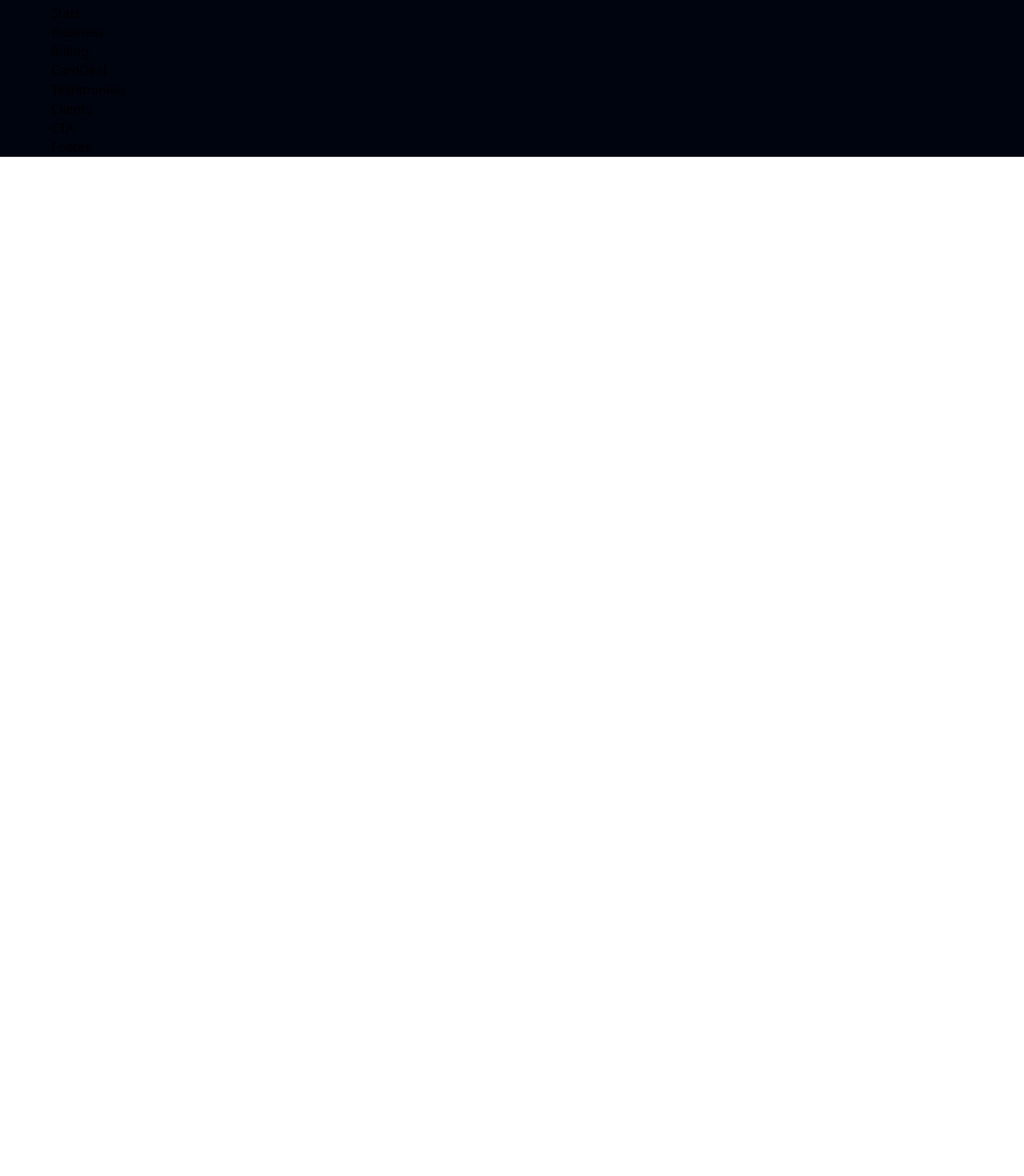
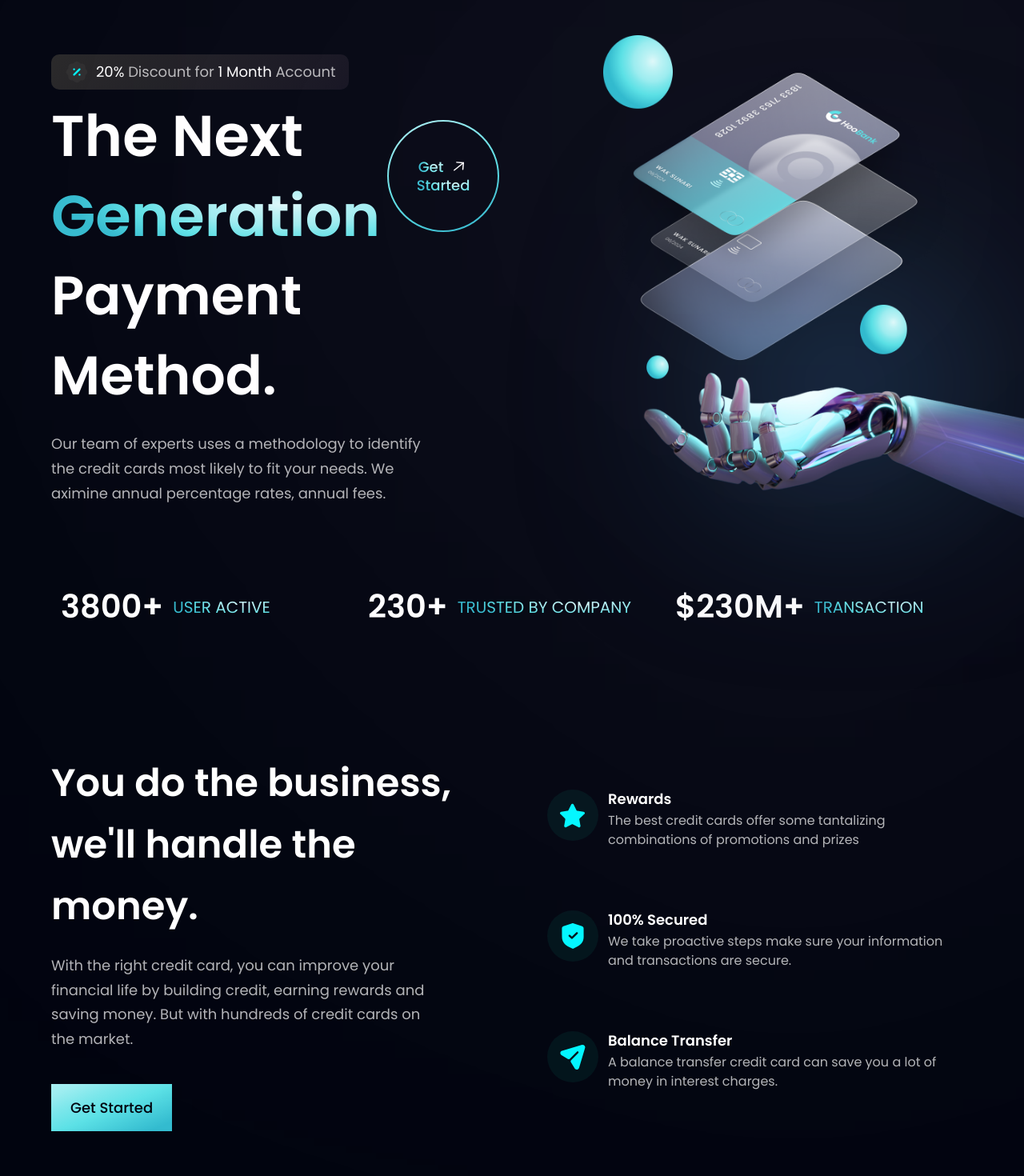
Before and after one commit to HananAndriansyah/bank_modern_app, a React (Vite) app: page / in a window 1280 px wide. Shown: the part 100-1570 px from the top of the page at 80% size. Before the commit the page ends 800 px from the top, so only its background shows below. Built offline with nearby package versions, Linux system fonts and the light colour scheme.

Commit message:
adding hero section and adding business features

```diff
--- a/src/components/Business.jsx
+++ b/src/components/Business.jsx
@@ -1,11 +1,46 @@
-import React from 'react'
+import { features } from "../constants";
+import styles, { layout } from "../style";
+import Button from "./Button";
 
-const Business = () => {
-  return (
-    <div>
-      Business
+const FeatureCard = ({ icon, title, content, index }) => (
+  <div className={`flex flex-row p-6 rounded-[20px] ${index !== features.length - 1 ? "mb-6" : "mb-0" } feature-card `}>
+    <div className={`w-[64px] h-[64px] rounded-full ${styles.flexCenter} bg-dimBlue `}>
+      <img src={icon} alt="icon" className="w-[50%] h-[50%] object-contain " />
     </div>
-  )
-}
 
-export default Business
+    <div className="flex-1 flex flex-col ml-3 ">
+      <h4 className="font-poppins font-semibold text-white text-[18px] leading-[23px] mb-1 ">
+        {title}
+      </h4>
+      <p className="font-poppins font-normal text-dimWhite text-[16px] leading-[24px] mb-1 ">
+        {content}
+      </p>
+    </div>
+  </div>
+);
+
+const Business = () => (
+  <section id="features" className={` ${layout.section}`}>
+    <div className={` ${layout.sectionInfo}`}>
+      <h2 className={` ${styles.heading2}`}>
+        You do the business, <br className="sm:block hidden" />
+        we'll handle the money.
+      </h2>
+      <p className={`${styles.paragraph} max-w-[470px] mt-5`}>
+        With the right credit card, you can improve your financial life by
+        building credit, earning rewards and saving money. But with hundreds of
+        credit cards on the market.
+      </p>
+
+      <Button styles="mt-10" />
+    </div>
+
+    <div className={` ${layout.sectionImg} flex-col`}>
+      {features.map((feature, index) => (
+        <FeatureCard key={feature.id} {...feature} index={index} />
+      ))}
+    </div>
+  </section>
+);
+
+export default Business;
--- a/src/components/Button.jsx
+++ b/src/components/Button.jsx
@@ -1,10 +1,10 @@
 import React from 'react'
 
-const Button = () => {
+const Button = ({styles}) => {
   return (
-    <div>
-      Button
-    </div>
+    <button type='button' className={`py-4 px-6 bg-blue-gradient font-poppins font-medium text-[18px] text-primary outline-none ${styles}`}>
+      Get Started
+    </button>
   )
 }
 
--- a/src/components/GetStarted.jsx
+++ b/src/components/GetStarted.jsx
@@ -1,12 +1,26 @@
 
-import React from 'react'
+import Styles from '../style'
+import { arrowUp } from '../assets'
+import styles from '../style'
 
-const GetStarted = () => {
-  return (
-    <div>
-      GetStarted
+const GetStarted = () =>  (
+    <div className={` ${Styles.flexCenter} w-[140px] h-[140px] rounded-full bg-blue-gradient p-[2px] cursor-pointer`}>
+      <div className={` ${Styles.flexCenter} flex-col bg-primary h-[100%] w-[100%] rounded-full`}>
+        <div className={`${styles.flexStart} flex-row`}>
+          <p className='font-poppins font-medium text-[18px] leading-[23px] mr-2'>
+            <span className='text-gradient'>Get</span>
+          </p>
+            <img src={arrowUp} alt="arrow" className='w-[23px] h-[23px] object-contain' />
+        </div>
+        <div className={`${styles.flexStart} flex-row`}>
+          <p className='font-poppins font-medium text-[18px] leading-[23px] '>
+            <span className='text-gradient'>Started</span>
+          </p>
+        </div>
+      </div>
+
     </div>
   )
-}
+
 
 export default GetStarted
--- a/src/components/Hero.jsx
+++ b/src/components/Hero.jsx
@@ -1,11 +1,53 @@
-import React from 'react'
+import React from "react";
+import styles from "../style";
+import { discount, robot } from "../assets";
+import GetStarted from "./GetStarted";
 
-const Hero = () => {
-  return (
-    <div>
-      Hero
+const Hero = () => (
+  <section id="home" className={`flex md:flex-row flex-col ${styles.paddingY}`}>
+    <div className={`flex-1 ${styles.flexStart} flex-col xl:px-0 sm:px-16 p-6`}>
+      <div
+        className={`flex flex-row items-center py-[6px] px-4 bg-discount-gradient rounded-[10px] mb-2`}
+      >
+        <img src={discount} alt="discount" className="w-[32px] h-[32px]" />
+        <p className={` ${styles.paragraph} ml-2`}>
+          <span className="text-white"> 20%</span> Discount for
+          <span className="text-white"> 1 Month</span> Account
+        </p>
+      </div>
+
+      <div className="flex flex-row justify-between items-center w-full">
+        <h1 className="flex-1 font-poppins font-semibold ss:text-[72px] text-[52px] text-white ss:leading-[100px] leading-[75px]">
+          The Next <br className="sm:block hidden" />{" "}
+          <span className="text-gradient "> Generation </span>
+        </h1>
+
+        <div className="ss:flex hidden md:mr-4 mr-0">
+          <GetStarted />
+        </div>
+      </div>
+
+      <h1 className="font-poppins font-semibold ss:text-[68px] text-[52px] text-white ss:leading-[100px] leading-[75px] w-full">
+        Payment Method.
+      </h1>
+      <p className={` ${styles.paragraph} max-w-[470px] mt-5`}>
+        Our team of experts uses a methodology to identify the credit cards most
+        likely to fit your needs. We aximine annual percentage rates, annual
+        fees.
+      </p>
     </div>
-  )
-}
 
-export default Hero
+    <div className={`flex-1 flex ${styles.flexCenter} md:my-0 my-10 relative`}>
+      <img src={robot} alt="billing" className="w-[100%] h-[100%] relative z-[5] "/>
+
+      <div className="absolute z-[0] w-[40%] h-[35%] top-0 pink__gradient "/>
+      <div className="absolute z-[1] w-[80%] h-[80%] bottom-40 rounded-full white__gradient "/>
+      <div className="absolute z-[0] w-[50%] h-[50%] right-20 bottom-20 blue__gradient "/>
+    </div>
+
+    <div className={`ss:hidden ${styles.flexCenter} `}>
+      <GetStarted />
+    </div>
+  </section>
+);
+export default Hero;
--- a/src/components/Stats.jsx
+++ b/src/components/Stats.jsx
@@ -1,11 +1,15 @@
-import React from 'react'
+import { stats } from "../constants";
+import styles from "../style";
 
-const Stats = () => {
-  return (
-    <div>
-      Stats
-    </div>
-  )
-}
+const Stats = () => (
+  <section className={` ${styles.flexCenter} flex-row flex-wrap sm:mb-20 mb-6`}>
+    {stats.map((stat) => (
+      <div key={stat.id} className="flex-1 flex justify-start items-center flex-row m-3">
+        <h4 className="font-poppins font-semibold xs:text-[40px] text-[30px] xs:leading-[53px] leading-[43px] text-white ">{stat.value}</h4>
+        <p className="font-poppins font-normal xs:text-[20px] text-[15px] xs:leading-[26px] leading-[21px] text-gradient uppercase ml-3 ">{stat.title}</p>
+      </div>
+    ))}
 
-export default Stats
+  </section>
+)
+export default Stats;
```
